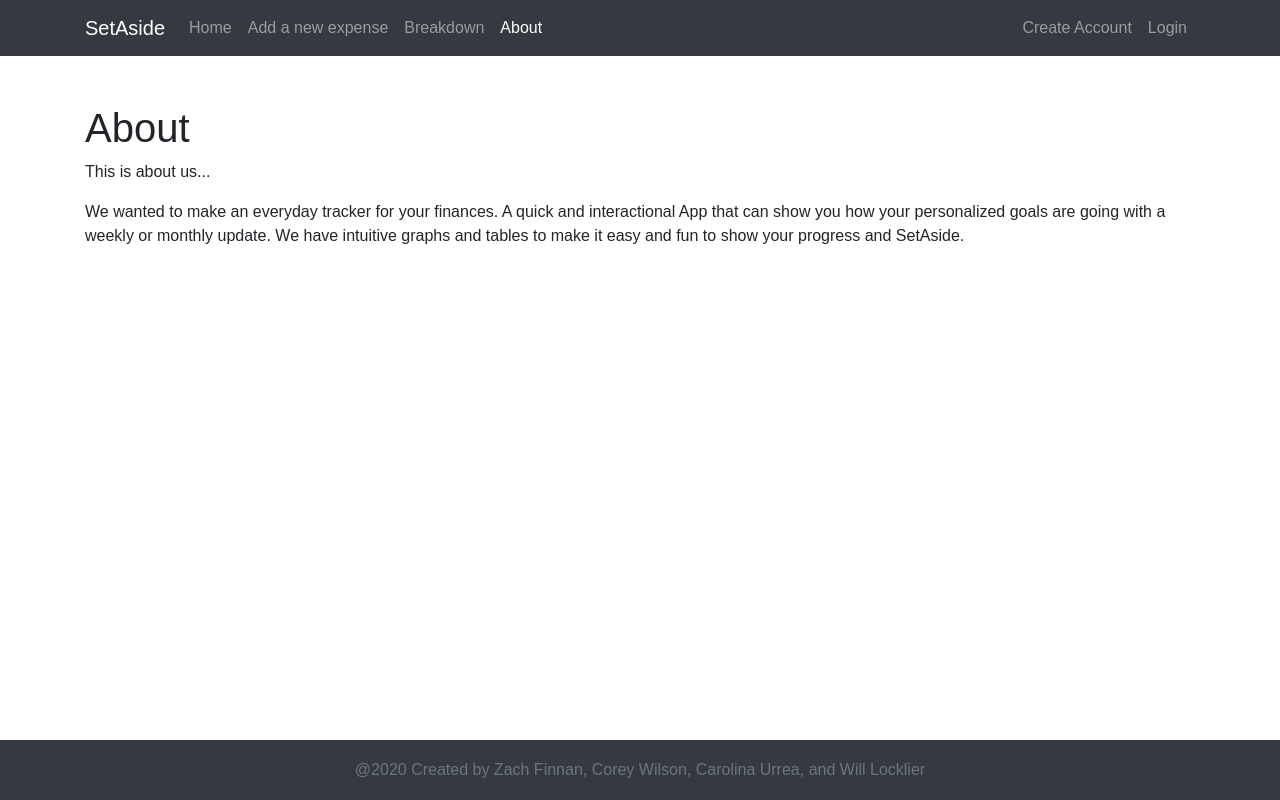
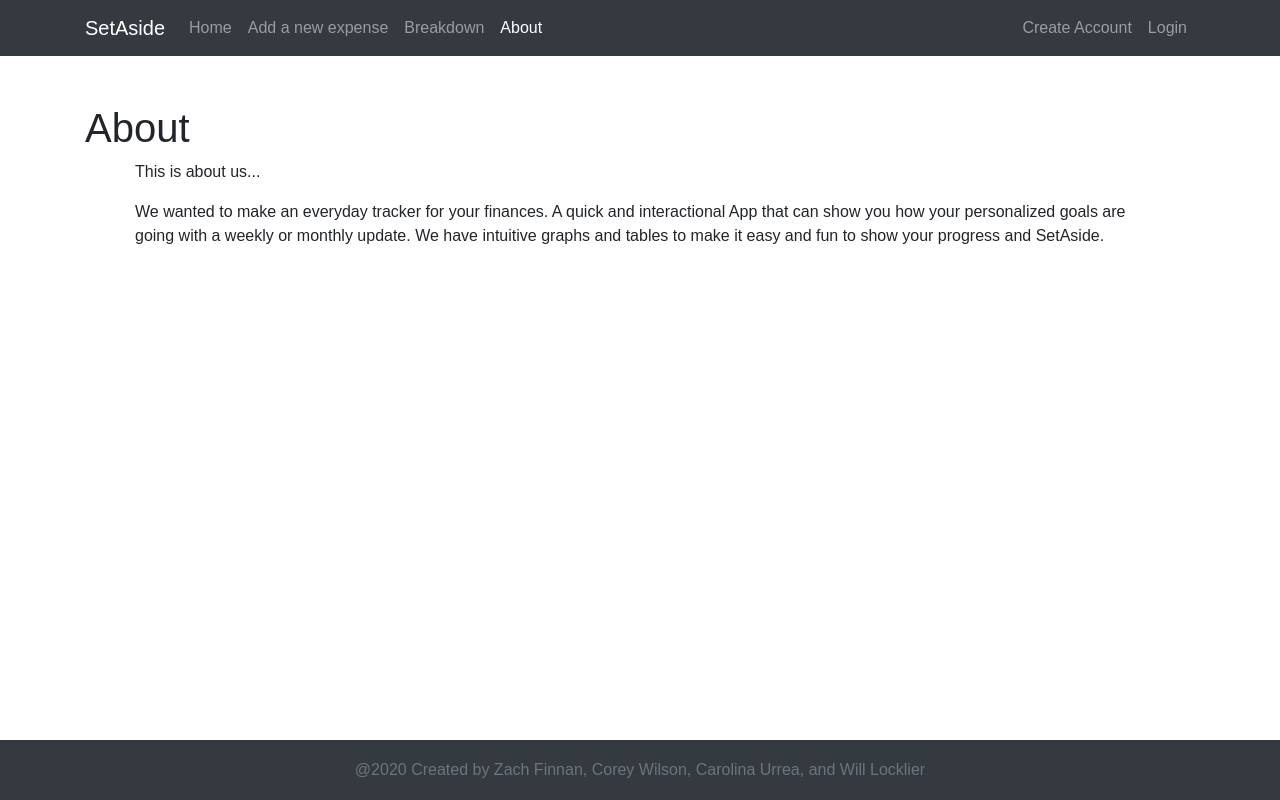
Before and after one commit to wjlock/SetAside-frontend, a React (Create React App) app: page /about in a window 1280 px wide. Built offline with nearby package versions, Linux system fonts and the light colour scheme; no server answers.

Commit message:
Some styling changes

```diff
--- a/src/App.css
+++ b/src/App.css
@@ -24,7 +24,7 @@ th {
   height: 300px;
   width: 300px;
   position: relative;
-  padding-top: 10px;
+  padding-top: 15px;
 }
 
 /* .progress{
@@ -34,3 +34,13 @@ th {
 .blogPost {
   text-align: center;
 }
+.about{
+  text: center;
+  margin-left: 50px;
+  margin-right: 50px;
+}
+.intro{
+  text: center;
+  margin-left: 50px;
+  margin-right: 50px;
+}
--- a/src/components/About.js
+++ b/src/components/About.js
@@ -4,8 +4,8 @@ const About = () => {
     return (
         <div>
             <h1>About</h1>
-            <p>This is about us...</p>
-            <p>We wanted to make an everyday tracker for your finances. A quick and interactional App that can show you how your personalized goals are going with a weekly or monthly update. We have intuitive graphs and tables to make it easy and fun to show your progress and SetAside.
+            <p className="about" >This is about us...</p>
+            <p className="intro">We wanted to make an everyday tracker for your finances. A quick and interactional App that can show you how your personalized goals are going with a weekly or monthly update. We have intuitive graphs and tables to make it easy and fun to show your progress and SetAside.
             </p>
         </div>
     )
--- a/src/components/Budget.js
+++ b/src/components/Budget.js
@@ -7,10 +7,11 @@ import { Redirect } from 'react-router-dom';
 const Budget = () => {
 const [funds, setFunds] = useState({
   utilities: 0,
-  bills: 0,
+  rent: 0,
   food: 0,
   savings: 0,
   personal: 0,
+  bills: 0
 })
 const [redirect, setRedirect] = useState(false)
 const handleChange = (e) => {
@@ -50,8 +51,8 @@ const handleChange = (e) => {
                     <h2 className="py-2">Set Budget</h2>
                     <form onSubmit={handleSubmit}>
                         <div className="form-group">
-                            <label htmlFor="name">Rent/Mortgage</label>
-                            {/* <input type="text" name="name" value={name} onChange={handleName} className="form-control" /> */}
+                            <label htmlFor="number">Rent/Mortgage</label>
+                            <input type="number" name="rent" value={funds.rent} onChange={handleChange} className="form-control" />
                         </div>
                         <div className="form-group">
                             <label htmlFor="number">Utilities</label>
--- a/src/components/Dashboard.js
+++ b/src/components/Dashboard.js
@@ -7,20 +7,20 @@ import React, { Component } from 'react';
          //budget
          //preset average value
          <div>
-             <div>
-            <div class="progress">
-            <div class="progress-bar progress-bar-striped" role="progressbar" style={{width: '10%'}} aria-valuenow="10" aria-valuemin="0" aria-valuemax="100"></div>
-            <div class="progress-bar progress-bar-striped" role="progressbar" style={{width: '75%'}} aria-valuenow="10" aria-valuemin="0" aria-valuemax="100"></div>
+            <div>
+                <div class="progress">
+                {/* <div class="progress-bar progress-bar-striped" role="progressbar" style={{width: '10%'}} aria-valuenow="10" aria-valuemin="0" aria-valuemax="100"></div> */}
+                <div class="progress-bar progress-bar-striped" role="progressbar" style={{width: '75%'}} aria-valuenow="10" aria-valuemin="0" aria-valuemax="100"></div>
             </div>
-            <div class="progress">
-            <div class="progress-bar progress-bar-striped bg-success" role="progressbar" style={{width: '25%'}} aria-valuenow="25" aria-valuemin="0" aria-valuemax="100"></div>
+                <div class="progress">
+                <div class="progress-bar progress-bar-striped bg-success" role="progressbar" style={{width: '25%'}} aria-valuenow="25" aria-valuemin="0" aria-valuemax="100"></div>
             </div>
             <div class="progress">
             <div class="progress-bar progress-bar-striped bg-info" role="progressbar" style={{width: '50%'}} aria-valuenow="50" aria-valuemin="0" aria-valuemax="100"></div>
             </div>
             <div class="progress">
-            <div class="progress-bar progress-bar-striped bg-warning" role="progressbar" style={{width: '75'}} aria-valuenow="75" aria-valuemin="0" aria-valuemax="100"></div>
             <div class="progress-bar progress-bar-striped bg-warning" role="progressbar" style={{width: '75%'}} aria-valuenow="75" aria-valuemin="0" aria-valuemax="100"></div>
+            {/* <div class="progress-bar progress-bar-striped bg-warning" role="progressbar" style={{width: '75%'}} aria-valuenow="75" aria-valuemin="0" aria-valuemax="100"></div> */}
             </div>
             <div class="progress">
             <div class="progress-bar progress-bar-striped bg-danger" role="progressbar" style={{width: '100%'}} aria-valuenow="100" aria-valuemin="0" aria-valuemax="100"></div>
--- a/src/components/ExpenseEntry.js
+++ b/src/components/ExpenseEntry.js
@@ -42,13 +42,13 @@ const ExpenseEntry = (props) => {
         this.props.history.push(`/show/${json.expense._id}`)
       })
     })
-  }
+  };
 
   return (
-    <div>
-      <div>
-        <h1>Enter an expense</h1>
-      </div>
+      <div className="row mt-4">
+            <div className="col-md-7 offset-md-3">
+                <div className="card card-body">
+                  <h2 className="py-2">Enter Expenses</h2>
                   <form onSubmit={handleSubmit}>
                     <label htmlFor="expenseCategory">Choose a category</label>
                     <select
@@ -62,7 +62,7 @@ const ExpenseEntry = (props) => {
                       <option value={expenseCategory}>Transportation</option>
                       <option value={expenseCategory}>Entertainment</option>
                     </select>
-        <label htmlFor="expenseName">Choose a name</label>
+                    <label htmlFor="expenseName">Choose type</label>
                     <select
                       name="expenseName"
                       id="expenseName"
@@ -119,11 +119,12 @@ const ExpenseEntry = (props) => {
                       value={expenseAmount}
                       onChange={handleExpenseAmount}
                     ></input>
-
                     <button type="submit">Add Expense</button>
                   </form>
               </div>
-  );
-};
+          </div>
+        </div>
+    )
+}
 
 export default ExpenseEntry;
--- a/src/components/Welcome.js
+++ b/src/components/Welcome.js
@@ -3,7 +3,7 @@ import logo from "../Asset/SetAside.png"
 const Welcome = () => {
   return (
     <div>
-      <h1>Welcome to SetAside</h1>
+      <h1>Welcome to ...</h1>
       <img src={logo} alt="logo-SetAside"/>
     </div>
   );
```
Lines whose indentation alone changed are shown as unchanged.
